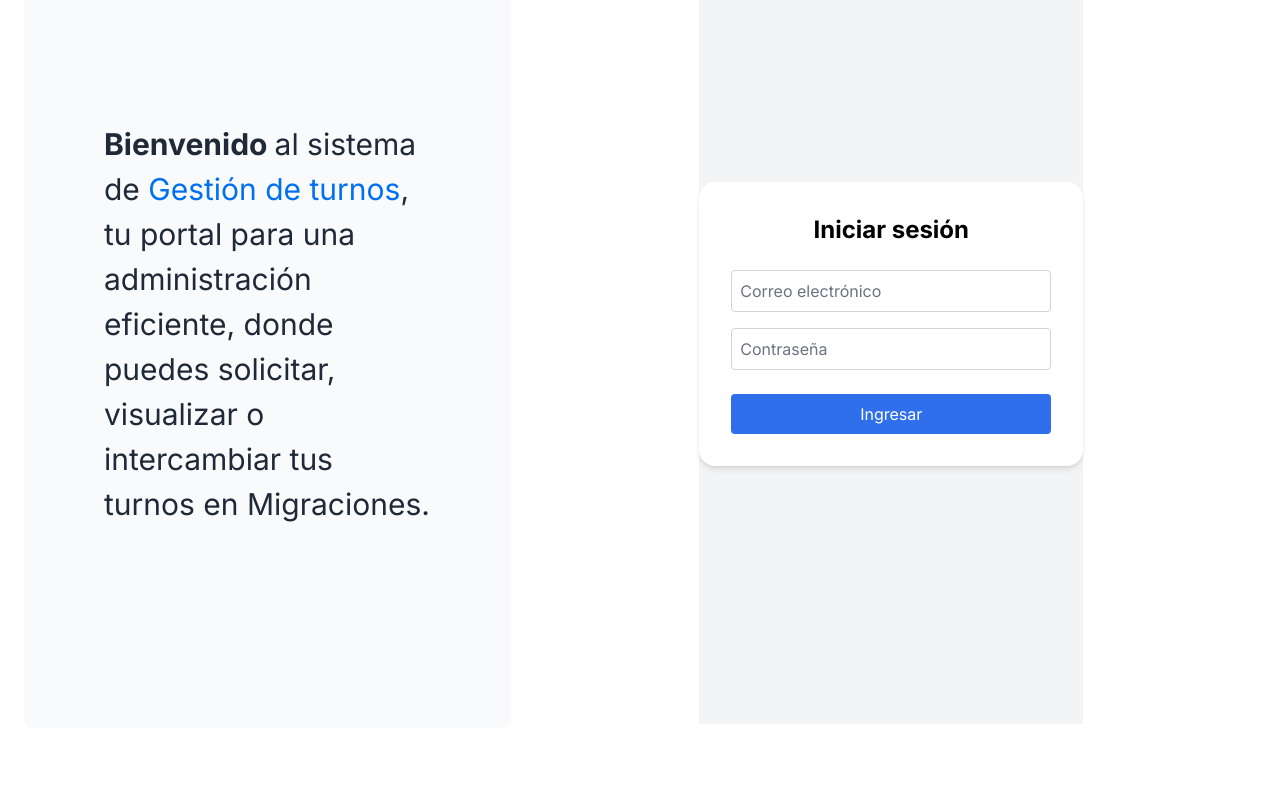
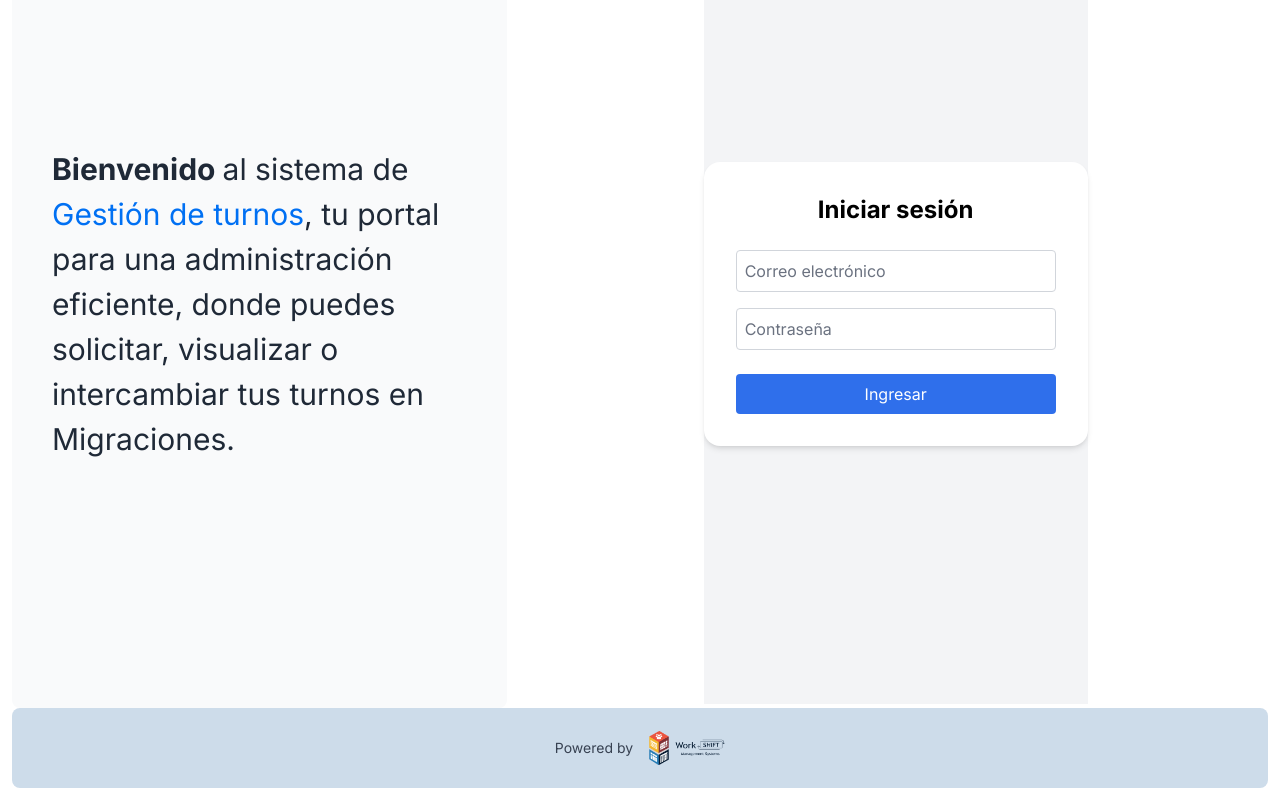
Before and after one commit to WorkShift-ISSD/workshift-ui, a Next.js app: page / in a window 1280 px wide. Shown: the part 280-1080 px from the top of the page. Before the commit the page ends 1032 px from the top, so only its background shows below. Built offline with nearby package versions, Linux system fonts and the light colour scheme.

Commit message:
logo spiner

```diff
--- a/app/loading/page.tsx
+++ b/app/loading/page.tsx
@@ -1,9 +1,16 @@
-import WSMSLogo from "@/app/ui/WSMSLogo";
+import WSMS2Logo from "@/app/ui/WSMS2Logo";
 
 export default function LoadingPage() {
   return (
     <div className="flex flex-col items-center justify-center min-h-screen bg-white">
-      <WSMSLogo className="mb-10" />
+      <WSMS2Logo className="mb-10" />
+      <div className="flex items-center justify-center align-center h-15 shrink-0 rounded-lg p-4 md:h-20">
+              <div className="flex items-center justify-center mt- gap-x-0">
+
+                            <WSMS2Logo className="h-20 w-20 ml-3" />
+
+                          </div>
+            </div>
       <div className="spinner">
         <div></div><div></div><div></div><div></div>
         <div></div><div></div><div></div><div></div>
--- a/app/page.tsx
+++ b/app/page.tsx
@@ -1,20 +1,21 @@
-import AcmeLogo from '@/app/ui/MigraLogo';
+
 import { ArrowRightIcon } from '@heroicons/react/24/outline';
 import Link from 'next/link';
 import Image from 'next/image';
 import { inter } from './ui/fonts';
 import LoginForm from './components/LoginForm';
 import MigraLogo from '@/app/ui/MigraLogo';
+import WSMSLogo from '@/app/ui/WSMSLogo';
 
 export default function Page() {
   return (
-    <main className="flex min-h-screen flex-col p-6">
+    <main className="flex min-h-screen flex-col p-3">
       <div className="flex h-20 shrink-0 items-end rounded-lg bg-cddcea p-4 md:h-40"
       style={{ backgroundColor: '#cddcea' }}>
         <MigraLogo className=" relative w-[30%] h-[80px] md:h-[120px]" />
       </div>
-      <div className="mt-4 flex grow flex-col gap-4 md:flex-row">
-        <div className="flex flex-col justify-center gap-6 rounded-lg bg-gray-50 px-6 py-1 md:w-2/5 md:px-20">
+      <div className=" flex grow flex-col gap-4 md:flex-row mt-2">
+        <div className="flex flex-col justify-center gap-2 rounded-lg bg-gray-50 md:w-2/5 md:px-10 ">
           <p className={`${inter.className} antialiased text-xl text-gray-800 md:text-3xl md:leading-normal`}>
             <div/>
             <strong>Bienvenido </strong> al sistema de {' '}
@@ -29,6 +30,15 @@ export default function Page() {
           <LoginForm/>
         </div>
       </div>
+    <div className="flex items-center justify-center align-center h-15 shrink-0 rounded-lg p-4 md:h-20"
+      style={{ backgroundColor: '#cddcea' }}>
+        <div className="flex items-center justify-center mt- gap-x-0">
+                      <span className="text-sm text-gray-700 flex  items-center">Powered by
+                      <WSMSLogo className="h-20 w-20 ml-3" />
+                      </span>
+                    </div>
+      </div>
+
     </main>
   );
 }
--- /dev/null
+++ b/app/ui/WSMS2Logo.tsx
@@ -0,0 +1,19 @@
+import Image from "next/image";
+
+interface WSMS2LogoProps {
+    className?: string;
+}
+
+export default function WSMS2Logo({ className }: WSMS2LogoProps) {
+    return (
+    <div className={`relative ${className}`}>
+        <Image
+        src="/LogoWSv4.png"
+        alt="Logo de WorkShift"
+        fill
+        className="object-contain rounded-lg"
+        priority
+        />
+    </div>
+    );
+}
```
